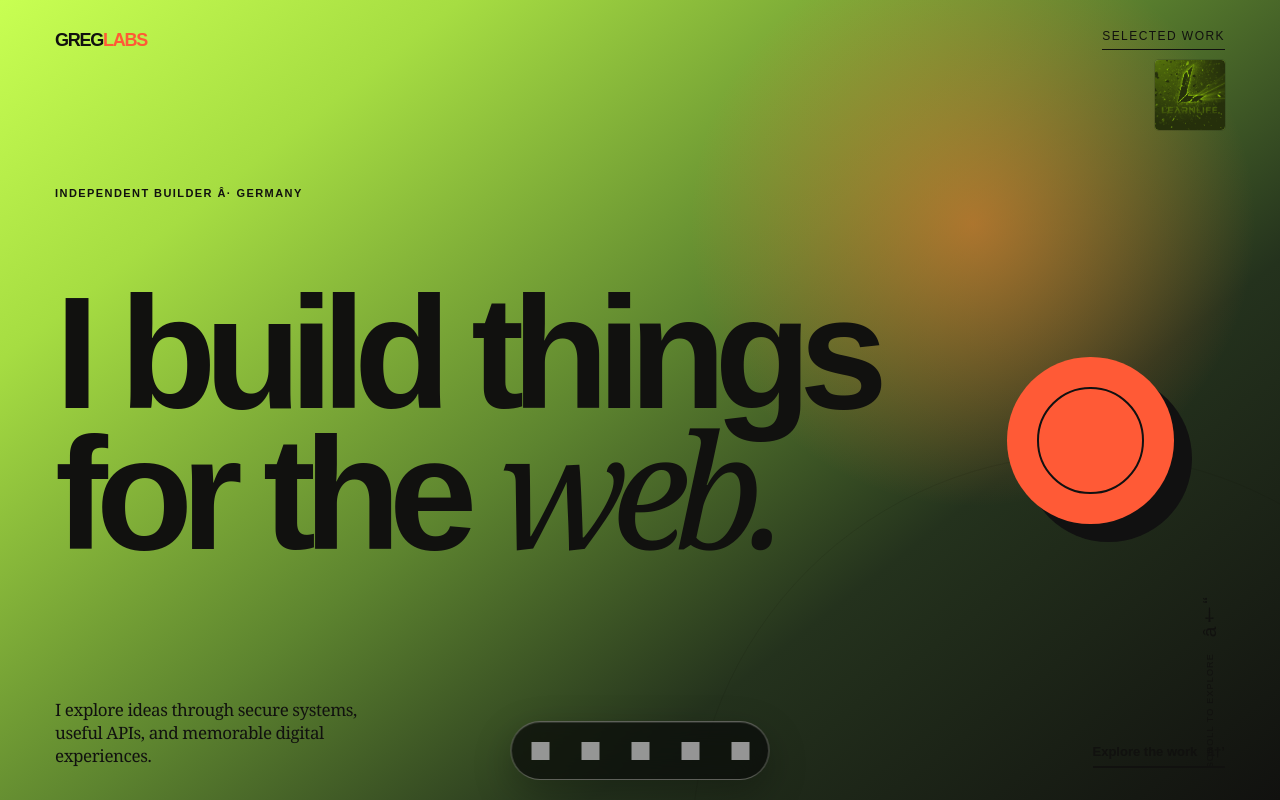
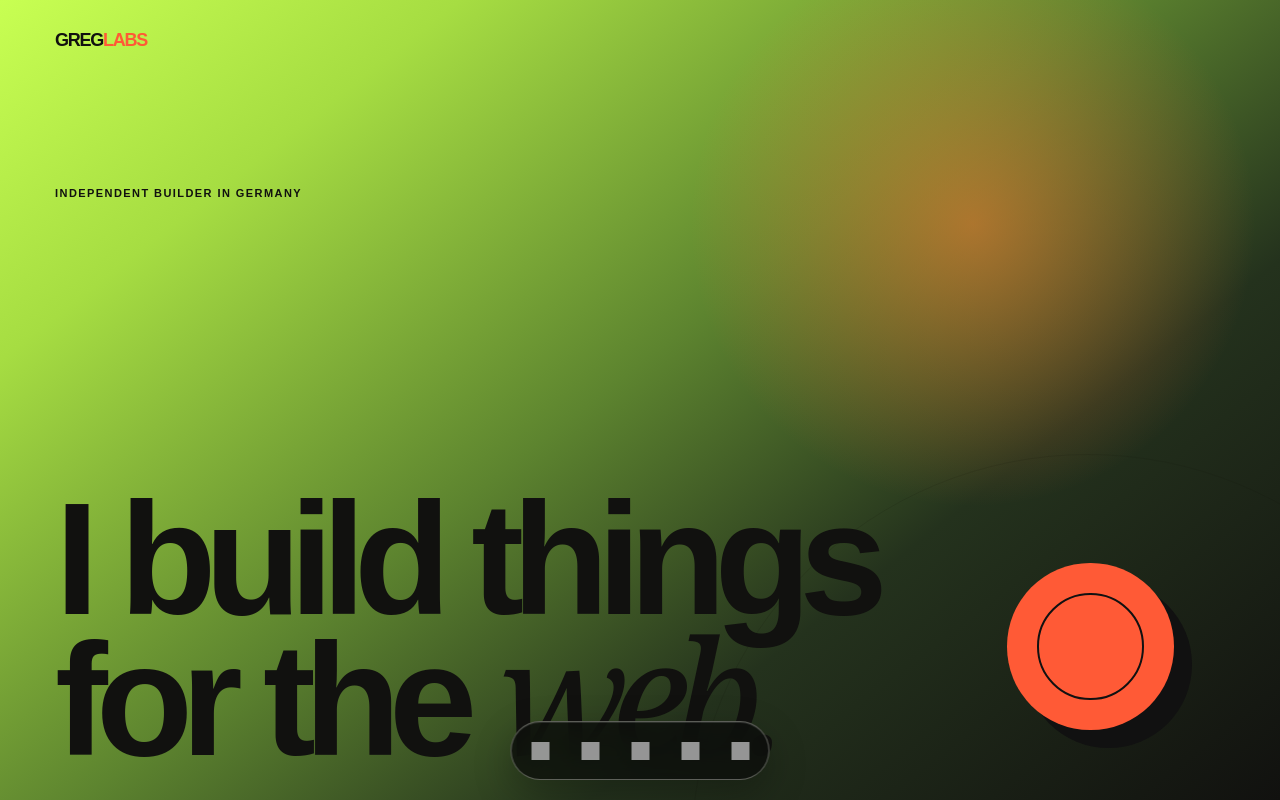
Before and after one commit to Learnlife001/mylab, a Next.js app: page / in a window 1280 px wide. Shown: the top 800 px of the page. Built offline with nearby package versions, Linux system fonts and the light colour scheme; grey boxes are pictures that could not be loaded.

Commit message:
Simplify GregLabs hero content

```diff
--- a/app/page.tsx
+++ b/app/page.tsx
@@ -70,14 +70,6 @@ export default function Home() {
     <main>
       <nav className="nav" aria-label="Main navigation">
         <a href="#top" className="brand">GREG<span>LABS</span></a>
-        <div className="nav-links">
-          <div className="nav-work-mark">
-            <a href="#work">Selected work</a>
-            <div className="nav-video-mark" aria-label="GregLabs motion mark">
-              <img src="/nav-mark.png" alt="" />
-            </div>
-          </div>
-        </div>
       </nav>
 
       <nav className="social-dock" aria-label="Social profiles">
@@ -89,19 +81,11 @@ export default function Home() {
       </nav>
 
       <section id="top" className="hero">
-        <p className="eyebrow reveal">Independent builder Â· Germany</p>
+        <p className="eyebrow reveal">Independent builder in Germany</p>
         <div className="hero-title reveal">
           <h1>I build things<br />for the <em>web.</em></h1>
           <div className="orb" aria-hidden="true"><span /></div>
         </div>
-        <div className="hero-bottom reveal">
-          <div className="hero-intro">
-            <p>I explore ideas through secure systems, useful APIs, and memorable digital experiences.</p>
-
-          </div>
-          <a className="text-link" href="#work">Explore the work <Arrow /></a>
-        </div>
-        <div className="scroll-cue" aria-hidden="true">SCROLL TO EXPLORE <span>â†“</span></div>
       </section>
 
       <section id="work" className="work-intro">
```
